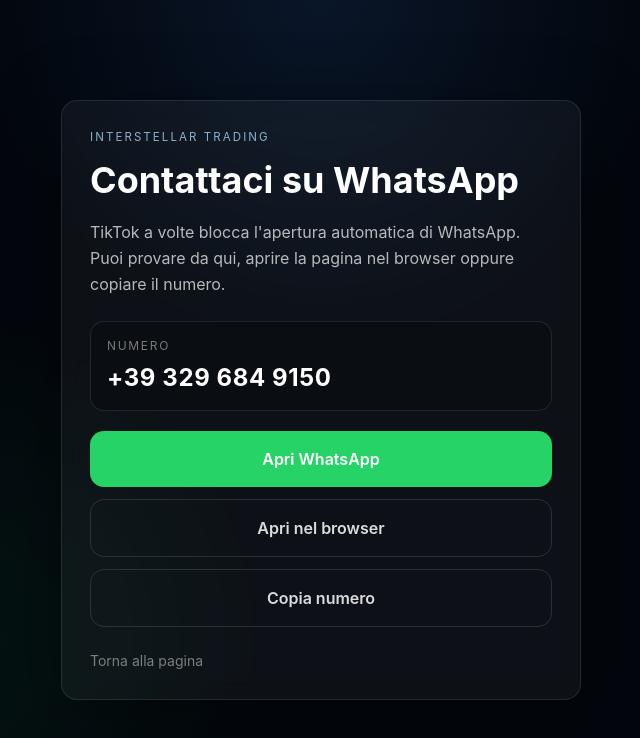
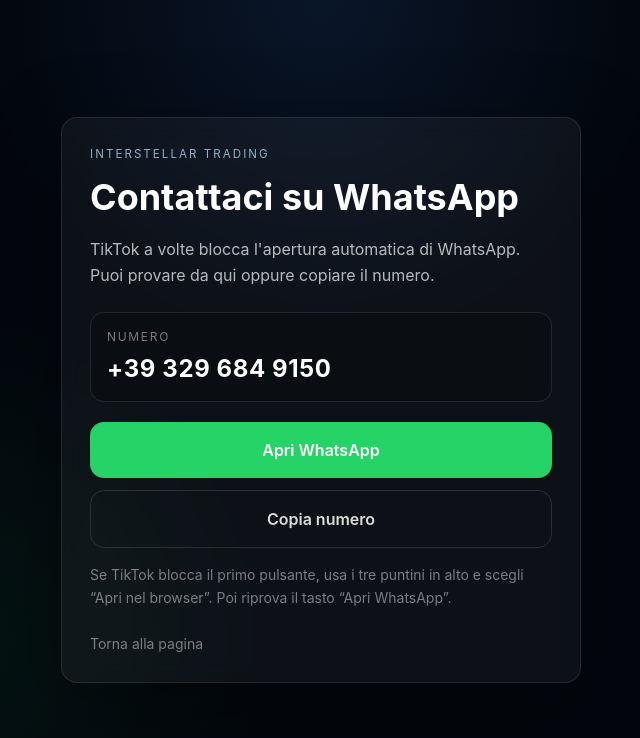
Before and after one commit to robcanna14/landing_page_interstellar, a React (Vite) app in the folder web/: page /whatsapp in a window 1280 px wide. Shown: the top 738 px of the page, without its empty margins (319-959 px from the left). Built offline with nearby package versions, Linux system fonts and the light colour scheme; no server answers.

Commit message:
Simplify TikTok WhatsApp fallback

```diff
--- a/web/src/web/pages/whatsapp.tsx
+++ b/web/src/web/pages/whatsapp.tsx
@@ -18,37 +18,10 @@
   return `+39 ${local.slice(0, 3)} ${local.slice(3, 6)} ${local.slice(6)}`;
 }
 
-function getFallbackPageUrl(phone: string) {
-  if (typeof window === "undefined") {
-    return `https://interstellartrading.website/whatsapp?phone=${phone}`;
-  }
-  return `${window.location.origin}/whatsapp?phone=${encodeURIComponent(phone)}`;
-}
-
-function getExternalBrowserUrl(pageUrl: string) {
-  if (typeof window === "undefined") return pageUrl;
-
-  const userAgent = window.navigator.userAgent;
-  const withoutProtocol = pageUrl.replace(/^https?:\/\//, "");
-
-  if (/android/i.test(userAgent)) {
-    return `intent://${withoutProtocol}#Intent;scheme=https;package=com.android.chrome;S.browser_fallback_url=${encodeURIComponent(pageUrl)};end`;
-  }
-
-  if (/iphone|ipad|ipod/i.test(userAgent)) {
-    return pageUrl.replace(/^https:\/\//, "googlechromes://").replace(/^http:\/\//, "googlechrome://");
-  }
-
-  return pageUrl;
-}
-
 export default function WhatsAppFallback() {
   const phone = useMemo(getPhoneFromUrl, []);
   const [copied, setCopied] = useState(false);
-  const [browserHint, setBrowserHint] = useState(false);
   const whatsappUrl = `https://api.whatsapp.com/send?phone=${phone}`;
-  const fallbackPageUrl = useMemo(() => getFallbackPageUrl(phone), [phone]);
-  const externalBrowserUrl = useMemo(() => getExternalBrowserUrl(fallbackPageUrl), [fallbackPageUrl]);
 
   useEffect(() => {
     captureLandingEvent("whatsapp_fallback_view", {
@@ -74,11 +47,6 @@
     });
   }
 
-  function trackExternalBrowser() {
-    trackOpen("external_browser");
-    window.setTimeout(() => setBrowserHint(true), 900);
-  }
-
   return (
     <main className="min-h-screen text-white bg-[#03070d] flex items-center justify-center px-5 py-10">
       <div className="absolute inset-0 opacity-60 pointer-events-none" style={{
@@ -93,7 +61,7 @@
           Contattaci su WhatsApp
         </h1>
         <p className="text-white/70 leading-relaxed mb-6">
-          TikTok a volte blocca l'apertura automatica di WhatsApp. Puoi provare da qui, aprire la pagina nel browser oppure copiare il numero.
+          TikTok a volte blocca l'apertura automatica di WhatsApp. Puoi provare da qui oppure copiare il numero.
         </p>
 
         <div className="rounded-xl border border-white/10 bg-black/25 p-4 mb-5">
@@ -111,13 +79,6 @@
           >
             Apri WhatsApp
           </a>
-          <a
-            href={externalBrowserUrl}
-            onClick={trackExternalBrowser}
-            className="text-center rounded-xl px-5 py-4 font-semibold border border-white/12 text-white/85 transition-colors hover:border-white/25 hover:text-white"
-          >
-            Apri nel browser
-          </a>
           <button
             type="button"
             onClick={copyNumber}
@@ -127,11 +88,9 @@
           </button>
         </div>
 
-        {browserHint && (
-          <p className="mt-4 text-sm leading-relaxed text-white/45">
-            Se TikTok blocca anche questo pulsante, usa i tre puntini in alto e scegli “Apri nel browser”.
-          </p>
-        )}
+        <p className="mt-4 text-sm leading-relaxed text-white/45">
+          Se TikTok blocca il primo pulsante, usa i tre puntini in alto e scegli “Apri nel browser”. Poi riprova il tasto “Apri WhatsApp”.
+        </p>
 
         <a href="/" className="block mt-6 text-sm text-white/45 hover:text-white/75">
           Torna alla pagina
```
